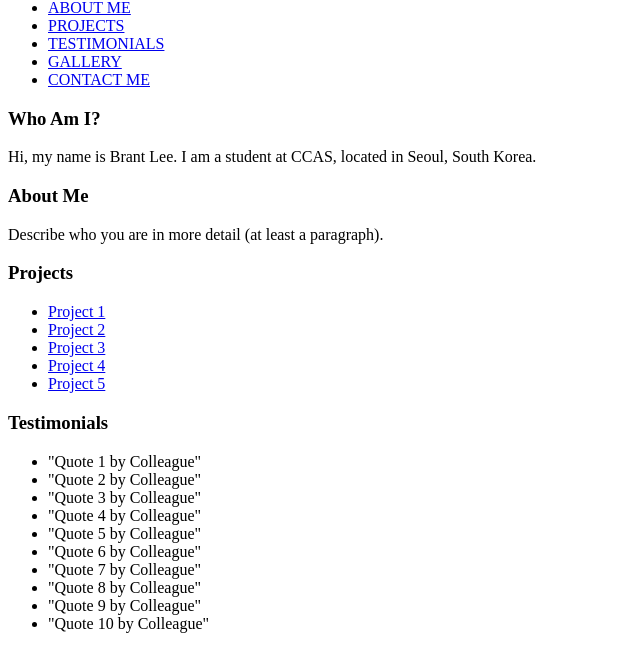
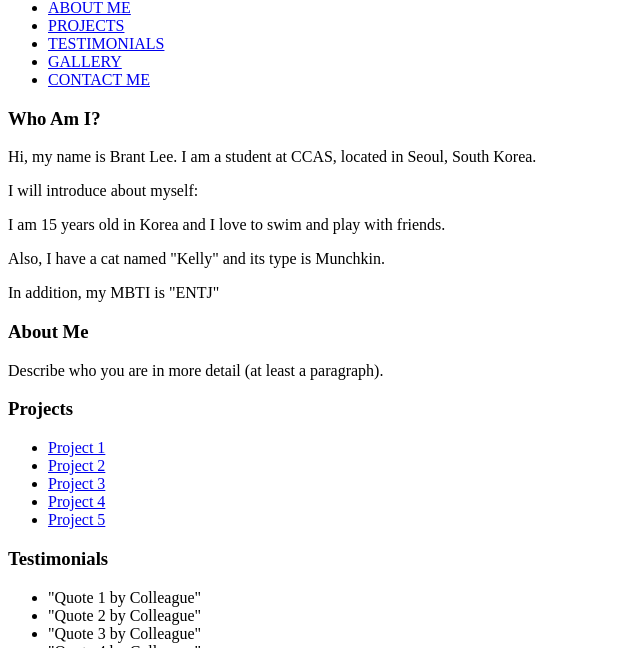
Before and after one commit to Bmjlee0126/Web_dev50, a plain HTML site: page index.html in a window 1280 px wide. Shown: the part 128-776 px from the top of the page, without its empty margins (0-640 px from the left). Drawn offline with Linux system fonts and the light colour scheme.

Commit message:
Sun, Sep 29, 2024, 11:00 PM +09:00

```diff
--- a/index.html
+++ b/index.html
@@ -23,6 +23,11 @@
     <section id="whoami">
         <h3>Who Am I?</h3>
         <p>Hi, my name is Brant Lee. I am a student at CCAS, located in Seoul, South Korea.</p>
+        <p>I will introduce about myself:</p>
+        <p>I am 15 years old in Korea and I love to swim and play with friends.<p\n>
+        <p>Also, I have a cat named "Kelly" and its type is Munchkin.<p\n>
+        <p>In addition, my MBTI is "ENTJ"<p\n>
+
     </section>
 
     <section id="about">
```
